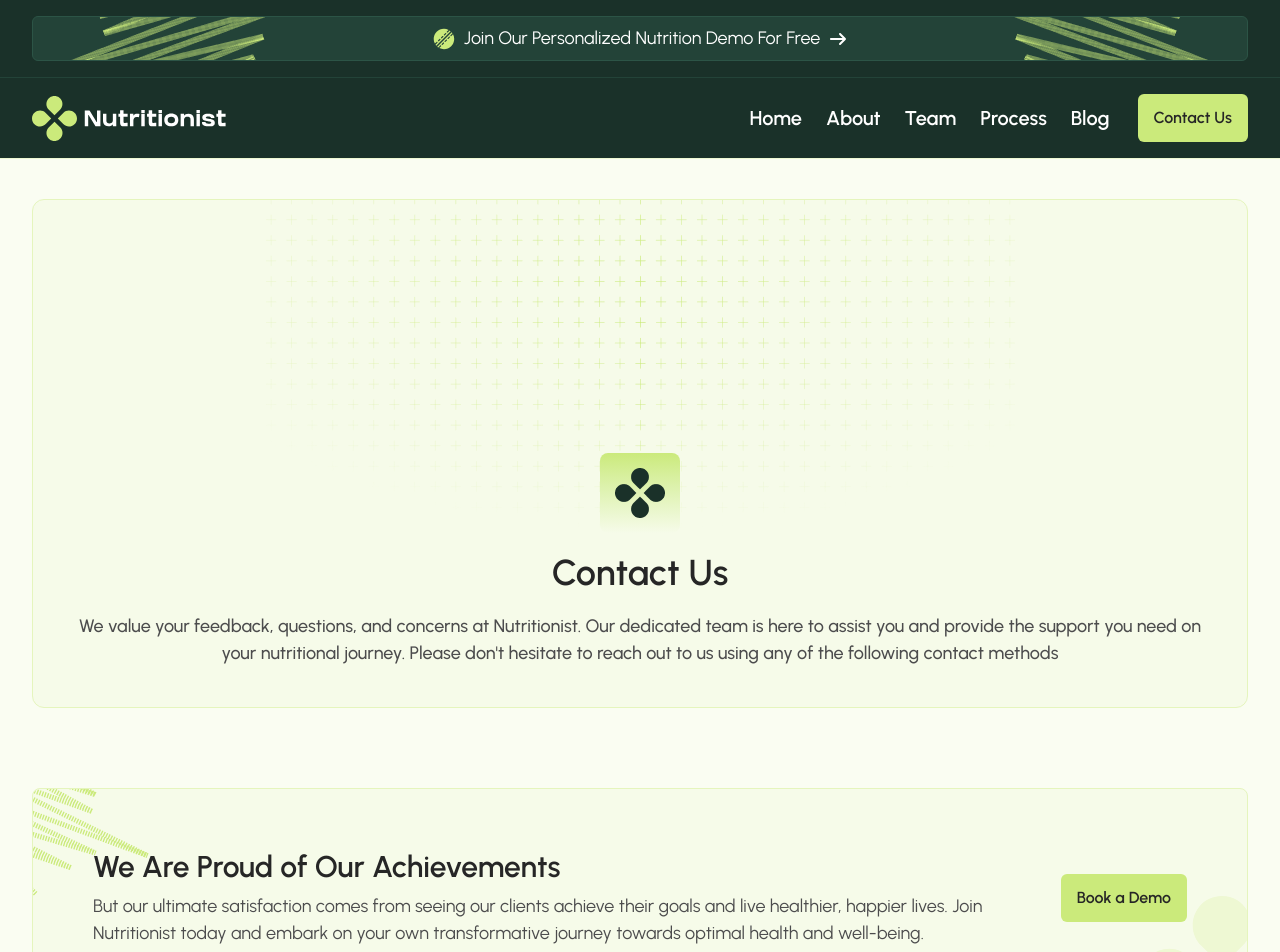
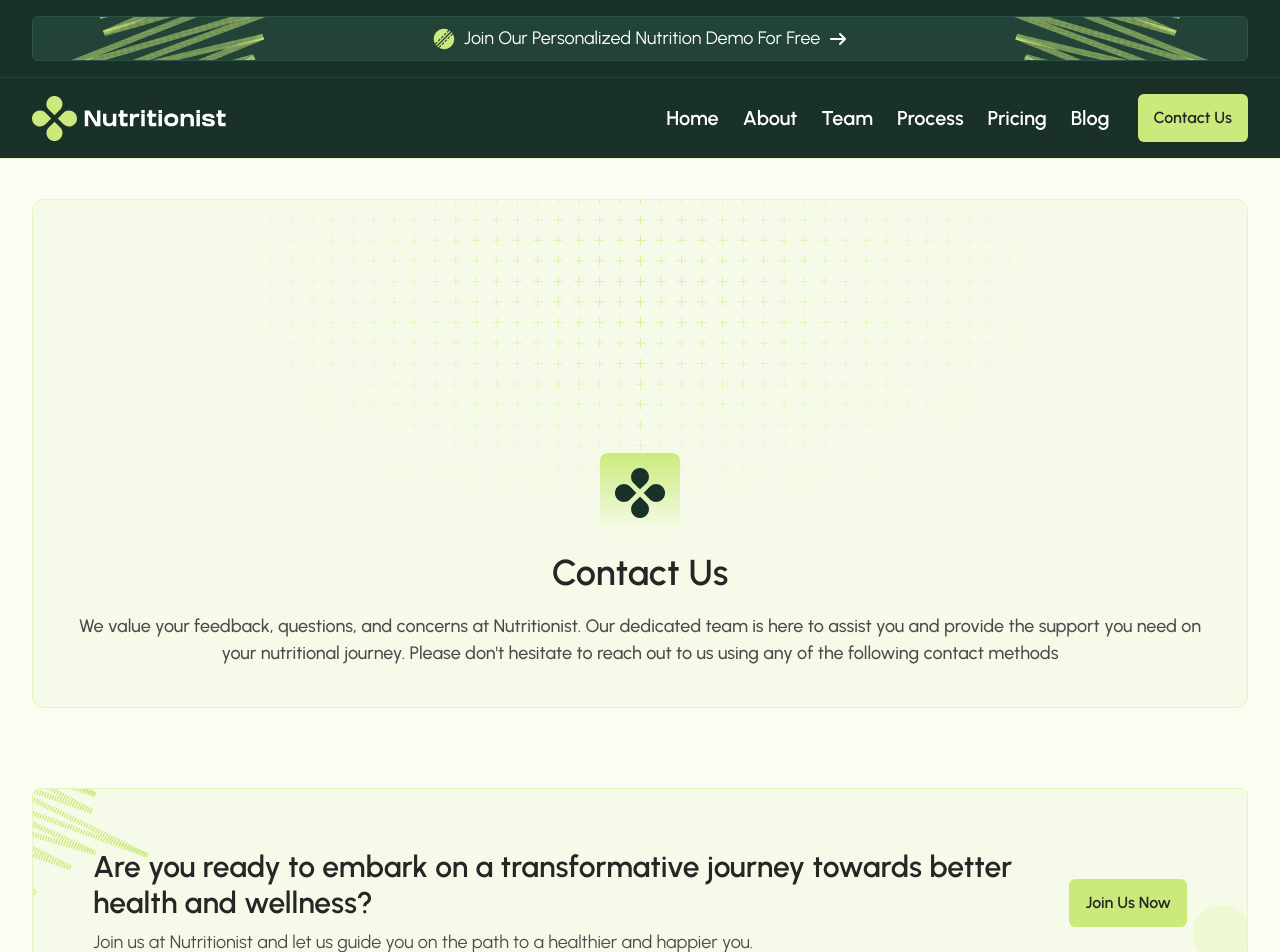
Before and after one commit to k7areef/Nutritionist, a React (Vite) app: page /contact in a window 1280 px wide. Shown: the top 952 px of the page. Built offline with nearby package versions, Linux system fonts and the light colour scheme.

Commit message:
feat: Integrate dynamic CTA content and add pricing link to navigation

```diff
--- a/src/components/Sections/CTA.jsx
+++ b/src/components/Sections/CTA.jsx
@@ -1,23 +1,34 @@
 import Button from "@components/UI/Button";
 import abstractLeft from "@assets/images/cta/abstract-left.svg";
 import abstractRight from "@assets/images/cta/abstract-right.svg";
+import data from "@data/cta.json";
 
-function CTA() {
+/**
+ * @typedef {Object} CTAProps
+ * @prop {'about' | 'team' | 'common'} [page]
+ */
+
+/**
+ * @param {CTAProps} props
+ */
+
+function CTA({ page = "common" }) {
+
+    const { title, description, btnText } = data[page];
+
     return (
         <section className="cta-section py-5 md:py-10" id="cta">
             <div className="container">
                 <div className="content-wrapper bg-green-95 border border-green-85 rounded-lg relative p-5 sm:p-10 md:p-15 flex md:items-center max-md:flex-col gap-5 overflow-hidden">
                     <img src={abstractLeft} alt="Abstract Left" className="absolute -left-20 md:-left-10 -top-5 md:top-0" />
                     <div className="text-wrapper w-full relative z-1">
-                        <h2 className="font-semibold mb-2 text-lg sm:text-xl md:text-2xl lg:text-3xl">We Are Proud of Our Achievements</h2>
-                        <p>But our ultimate satisfaction comes from seeing our clients achieve their goals and live healthier, happier lives. Join Nutritionist today and embark on your own transformative journey towards optimal health and well-being.</p>
+                        <h2 className="font-semibold mb-2 text-lg sm:text-xl md:text-2xl lg:text-3xl">{title}</h2>
+                        <p>{description}</p>
                     </div>
                     <Button
                         to={'/'}
                         className="text-nowrap text-center shrink-0 block relative z-1"
-                    >
-                        Book a Demo
-                    </Button>
+                    >{btnText}</Button>
                     <img src={abstractRight} alt="Abstract Right" className="absolute -right-5 bottom-0" />
                 </div>
             </div>
--- a/src/components/layout/Header/components/NavigationBar/components/NavMenu.jsx
+++ b/src/components/layout/Header/components/NavigationBar/components/NavMenu.jsx
@@ -6,6 +6,7 @@ const links = [
     { to: "/about", label: "About" },
     { to: "/team", label: "Team" },
     { to: "/process", label: "Process" },
+    { to: "/pricing", label: "Pricing" },
     { to: "/blogs", label: "Blog" }
 ];
 
--- a/src/components/layout/Header/components/NavigationBar/components/NavUtils.jsx
+++ b/src/components/layout/Header/components/NavigationBar/components/NavUtils.jsx
@@ -20,7 +20,7 @@ function NavUtils({ className = "", isOpen = false, toggleMenu = () => { } }) {
             <button
                 type="button"
                 onClick={toggleMenu}
-                className="md:hidden text-2xl"
+                className="md:hidden text-3xl"
                 title={isOpen ? "Close" : "Open"}
                 aria-label={isOpen ? "Close" : "Open"}
             >
--- /dev/null
+++ b/src/data/cta.json
@@ -0,0 +1,17 @@
+{
+    "about": {
+        "title": "We Are Proud of Our Acahievements",
+        "description": "But our ultimate satisfaction comes from seeing our clients achieve their goals and live healthier, happier lives. Join Nutritionist today and embark on your own transformative journey towards optimal health and well-being.",
+        "btnText": "Book a Demo"
+    },
+        "team": {
+        "title": "Join Our Team",
+        "description": "We are always on the lookout for talented individuals who are enthusiastic about making a difference. Explore our career opportunities and join us in our mission to help people achieve their health and wellness goals.",
+        "btnText": "Apply Now"
+    },
+    "common": {
+        "title": "Are you ready to embark on a transformative journey towards better health and wellness?",
+        "description": "Join us at Nutritionist and let us guide you on the path to a healthier and happier you.",
+        "btnText": "Join Us Now"
+    }
+}
--- a/src/pages/AboutPage.jsx
+++ b/src/pages/AboutPage.jsx
@@ -12,7 +12,7 @@ function AboutPage() {
                 <HeaderInformation page="about" />
                 <OurStory />
                 <Achievements />
-                <CTA />
+                <CTA page="about" />
             </main>
         </div>
     )
--- a/src/pages/ContactPage.jsx
+++ b/src/pages/ContactPage.jsx
@@ -8,7 +8,7 @@ function ContactPage() {
         <div className="contact-page">
             <main>
                 <HeaderInformation page="contact" />
-                <CTA />
+                <CTA page="common" /> {/* Default CTA */}
             </main>
         </div>
     )
--- a/src/pages/PricingPage.jsx
+++ b/src/pages/PricingPage.jsx
@@ -1,3 +1,4 @@
+import CTA from "@components/Sections/CTA";
 import HeaderInformation from "@components/Sections/HeaderInformation";
 import useChangeTitle from "@hooks/useChangeTitle";
 
--- a/src/pages/ProcessPage.jsx
+++ b/src/pages/ProcessPage.jsx
@@ -10,7 +10,7 @@ function ProcessPage() {
             <main>
                 <HeaderInformation page="process" />
                 <HowItWork />
-                <CTA />
+                <CTA page="common" /> {/* Default CTA */}
             </main>
         </div>
     )
--- a/src/pages/TeamMembersPage.jsx
+++ b/src/pages/TeamMembersPage.jsx
@@ -8,7 +8,7 @@ function TeamMembersPage() {
         <div className="team-members-page">
             <main>
                 <HeaderInformation page="team" />
-                <CTA />
+                <CTA page="team" />
             </main>
         </div>
     )
```
